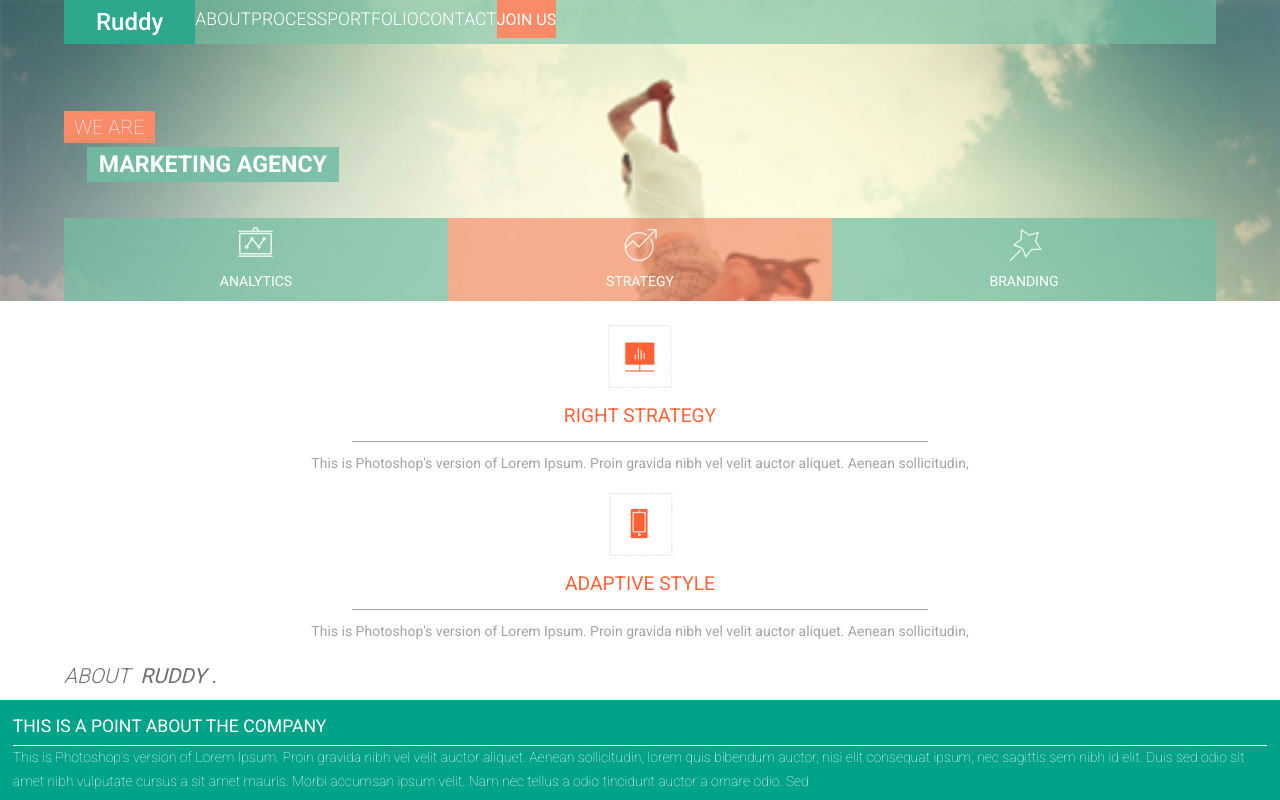
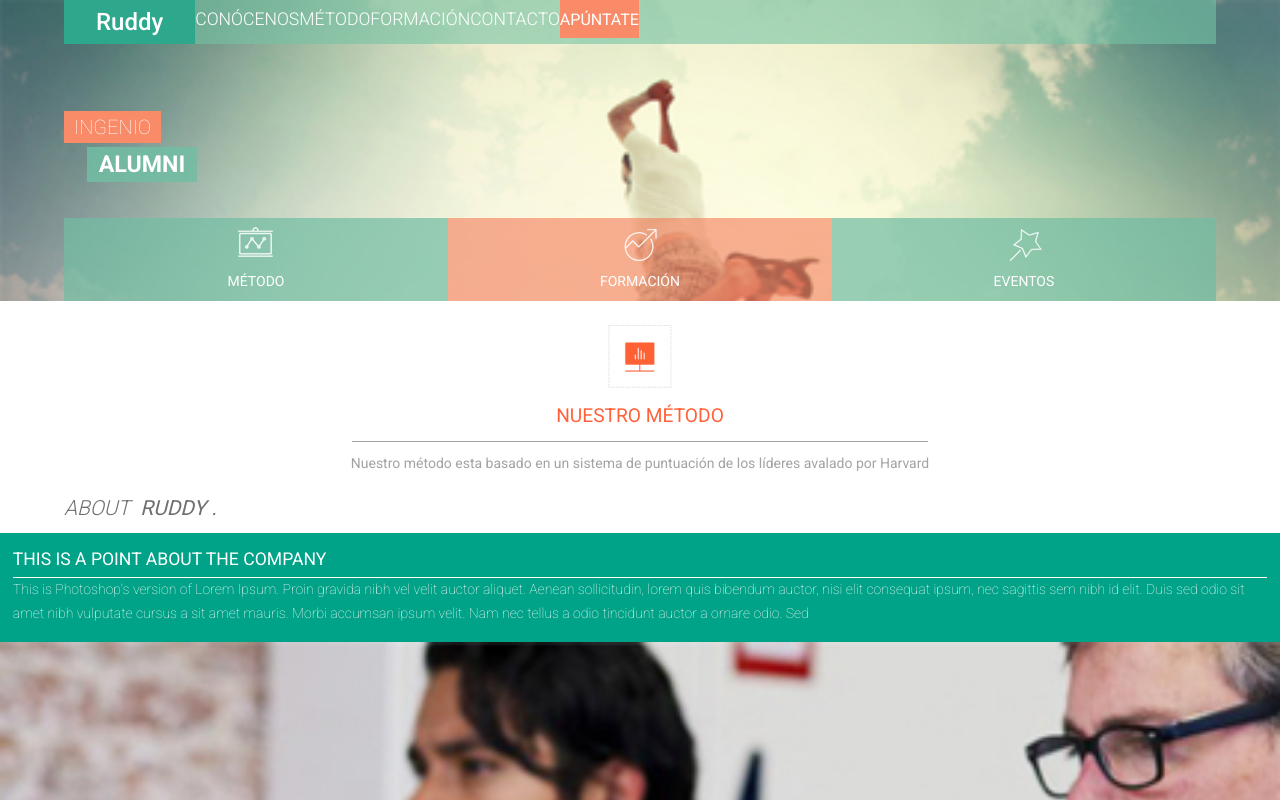
Before and after one commit to xavigaya/IngenioAlumniApp, a plain HTML site: page platforms/browser/www/index.html in a window 1280 px wide. Shown: the top 800 px of the page. Drawn offline with Linux system fonts and the light colour scheme.

Commit message:
Primeres modificacions codi

```diff
--- a/platforms/browser/www/index.html
+++ b/platforms/browser/www/index.html
@@ -72,11 +72,11 @@ License URL: http://creativecommons.org/licenses/by/3.0/
 						<!----start-top-nav---->
 						 <nav class="top-nav">
 							<ul class="top-nav">
-								<li><a href="#about" class="scroll">about</a></li>
-								<li><a href="#process" class="scroll">process</a></li>
-								<li><a href="#port" class="scroll">portfolio</a></li>
-								<li class="page-scroll"><a href="#contact" class="scroll">contact</a></li>
-								<li class="active-join" class="page-scroll"><a href="#team" class="scroll">join us</a></li>
+								<li><a href="#about" class="scroll">Conócenos</a></li>
+								<li><a href="#process" class="scroll">Método</a></li>
+								<li><a href="#port" class="scroll">Formación</a></li>
+								<li class="page-scroll"><a href="#contact" class="scroll">Contacto</a></li>
+								<li class="active-join" class="page-scroll"><a href="#team" class="scroll">Apúntate</a></li>
 							</ul>
 							<a href="#" id="pull"><img src="images/nav-icon.png" title="menu" /></a>
 						</nav>
@@ -88,19 +88,19 @@ License URL: http://creativecommons.org/licenses/by/3.0/
 			<!---- banner-info ---->
 			<div class="banner-info">
 				<div class="container">
-					<h1 class="wow fadeIn" data-wow-delay="0.5s"><span>we are</span><br /><label>marketing agency</label></h1>
+					<h1 class="wow fadeIn" data-wow-delay="0.5s"><span>Ingenio</span><br /><label>Alumni</label></h1>
 				<div class="top-banner-grids wow bounceInUp" data-wow-delay="0.4s">
 					<div class="banner-grid text-center">
 						<span class="top-icon1"> </span>
-						<h3>analytics</h3>
+						<h3>Método</h3>
 					</div>
 					<div class="banner-grid banner-grid-active text-center">
 						<span class="top-icon2"> </span>
-						<h3>strategy</h3>
+						<h3>Formación</h3>
 					</div>
 					<div class="banner-grid text-center">
 						<span class="top-icon3"> </span>
-						<h3>branding</h3>
+						<h3>Eventos</h3>
 					</div>
 					<div class="clearfix"> </div>
 				</div>
@@ -115,17 +115,9 @@ License URL: http://creativecommons.org/licenses/by/3.0/
 					<div class="col-md-3 wow bounceIn" data-wow-delay="0.4s">
 						<div class="top-grid">
 							<span class="icon1"> </span>
-							<h3><a href="#">right strategy</a></h3>
+							<h3><a href="#">Nuestro Método</a></h3>
 							<label> </label>
-							<p>This is Photoshop's version  of Lorem Ipsum. Proin gravida nibh vel velit auctor aliquet. Aenean sollicitudin,</p>
-						</div>
-					</div>
-					<div class="col-md-3 wow bounceIn" data-wow-delay="0.4s">
-						<div class="top-grid">
-							<span class="icon2"> </span>
-							<h3><a href="#">adaptive style</a></h3>
-							<label> </label>
-							<p>This is Photoshop's version  of Lorem Ipsum. Proin gravida nibh vel velit auctor aliquet. Aenean sollicitudin,</p>
+							<p>Nuestro método esta basado en un sistema de puntuación de los líderes avalado por Harvard</p>
 						</div>
 					</div>
 					<div class="clearfix"> </div>
```
Also changed, not shown: www/index.html (+11 -19 lines).
